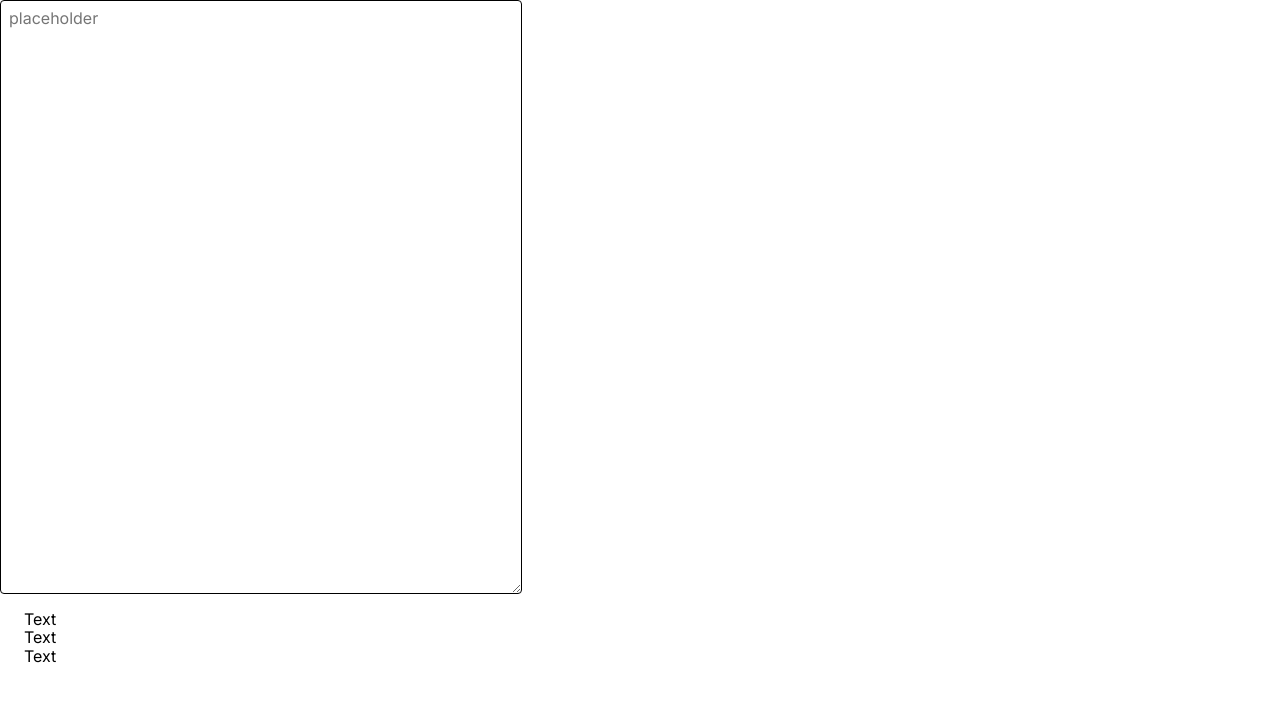
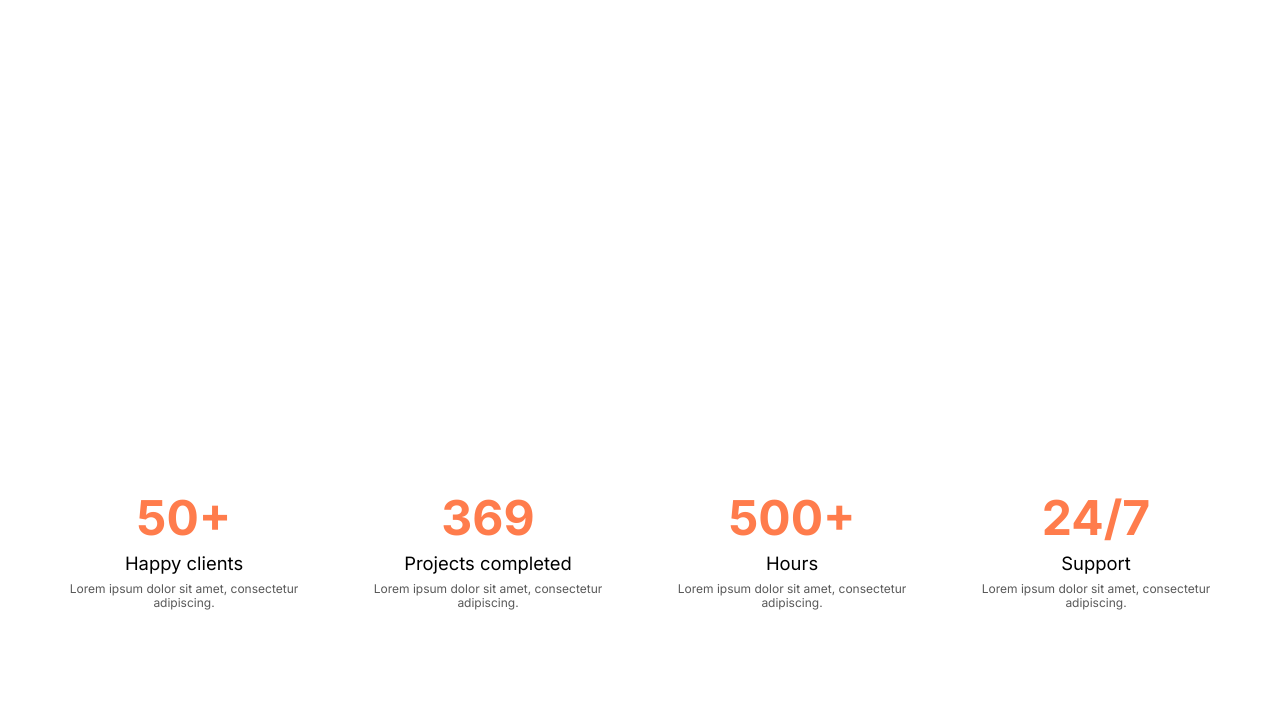
Before and after one commit to hanw/Tepid-Known-Barracuda-Angular, an Angular app: page / in a window 1280 px wide. Shown: the top 702 px of the page. Built offline with nearby package versions, Linux system fonts and the light colour scheme.

Commit message:
Commit from TeleportHQ

```diff
--- a/package.json
+++ b/package.json
@@ -20,7 +20,8 @@
     "core-js": "~3.0.1",
     "rxjs": "~6.6.0",
     "tslib": "^2.1.0",
-    "zone.js": "~0.11.4"
+    "zone.js": "~0.11.4",
+    "@lottiefiles/lottie-player": "1.6.0"
   },
   "devDependencies": {
     "@angular-devkit/build-angular": "^14.0.0",
--- a/src/app/pages/home/home.component.css
+++ b/src/app/pages/home/home.component.css
@@ -6,15 +6,141 @@
   display: flex;
   overflow: auto;
   min-height: 100vh;
-  align-items: flex-start;
+  align-items: center;
   flex-direction: column;
   justify-content: center;
 }
-.home-textarea {
-  width: 522px;
-  height: 594px;
+.home-lottie-node {
+  width: 300px;
+  height: 300px;
 }
-.home-ul {
-  width: 215px;
-  height: 651px;
+.home-stats {
+  display: grid;
+  padding: var(--dl-space-space-threeunits);
+  grid-gap: var(--dl-space-space-twounits);
+  max-width: var(--dl-size-size-maxwidth);
+  align-self: center;
+  grid-template-columns: 1fr 1fr 1fr 1fr;
 }
+.home-stat {
+  display: flex;
+  align-items: center;
+  flex-direction: column;
+}
+.home-text {
+  color: #FF7C4C;
+  font-size: 3rem;
+}
+.home-text03 {
+  font-size: 1.15rem;
+  margin-top: var(--dl-space-space-halfunit);
+  text-align: center;
+}
+.home-text04 {
+  color: var(--dl-color-gray-500);
+  font-size: 0.75rem;
+  margin-top: var(--dl-space-space-halfunit);
+  text-align: center;
+}
+.home-stat1 {
+  display: flex;
+  align-items: center;
+  flex-direction: column;
+}
+.home-text05 {
+  color: #FF7C4C;
+  font-size: 3rem;
+}
+.home-text07 {
+  font-size: 1.15rem;
+  margin-top: var(--dl-space-space-halfunit);
+  text-align: center;
+}
+.home-text08 {
+  color: var(--dl-color-gray-500);
+  font-size: 0.75rem;
+  margin-top: var(--dl-space-space-halfunit);
+  text-align: center;
+}
+.home-stat2 {
+  display: flex;
+  align-items: center;
+  flex-direction: column;
+}
+.home-text09 {
+  color: #FF7C4C;
+  font-size: 3rem;
+}
+.home-text12 {
+  font-size: 1.15rem;
+  margin-top: var(--dl-space-space-halfunit);
+  text-align: center;
+}
+.home-text13 {
+  color: var(--dl-color-gray-500);
+  font-size: 0.75rem;
+  margin-top: var(--dl-space-space-halfunit);
+  text-align: center;
+}
+.home-stat3 {
+  display: flex;
+  align-items: center;
+  flex-direction: column;
+}
+.home-text14 {
+  color: #FF7C4C;
+  font-size: 3rem;
+}
+.home-text16 {
+  font-size: 1.15rem;
+  margin-top: var(--dl-space-space-halfunit);
+  text-align: center;
+}
+.home-text17 {
+  color: var(--dl-color-gray-500);
+  font-size: 0.75rem;
+  margin-top: var(--dl-space-space-halfunit);
+  text-align: center;
+}
+@media(max-width: 991px) {
+  .home-text {
+    text-align: center;
+  }
+  .home-text05 {
+    text-align: center;
+  }
+  .home-text09 {
+    text-align: center;
+  }
+  .home-text14 {
+    text-align: center;
+  }
+}
+@media(max-width: 767px) {
+  .home-stats {
+    padding-left: var(--dl-space-space-twounits);
+    padding-right: var(--dl-space-space-twounits);
+    grid-template-columns: 1fr 1fr;
+  }
+  .home-text03 {
+    text-align: center;
+  }
+  .home-text07 {
+    text-align: center;
+  }
+  .home-text12 {
+    text-align: center;
+  }
+  .home-text16 {
+    text-align: center;
+  }
+}
+@media(max-width: 479px) {
+  .home-stats {
+    padding-top: var(--dl-space-space-twounits);
+    padding-left: var(--dl-space-space-unit);
+    padding-right: var(--dl-space-space-unit);
+    padding-bottom: var(--dl-space-space-twounits);
+    grid-template-columns: 1fr;
+  }
+}
--- a/src/app/pages/home/home.component.html
+++ b/src/app/pages/home/home.component.html
@@ -1,8 +1,45 @@
 <div class="home-container">
-  <textarea placeholder="placeholder" class="home-textarea textarea"></textarea>
-  <ul class="home-ul list">
-    <li class="list-item"><span>Text</span></li>
-    <li class="list-item"><span>Text</span></li>
-    <li class="list-item"><span>Text</span></li>
-  </ul>
+  <lottie-player
+    src="https://presentation-website-assets.teleporthq.io/features/lottie.json"
+    autoplay
+    speed="1"
+    background="transparent"
+    class="home-lottie-node"
+  ></lottie-player>
+  <div class="home-stats">
+    <div class="home-stat">
+      <h1 class="home-text">
+        <span>50</span>
+        <span>+</span>
+      </h1>
+      <span class="home-text03">Happy clients</span>
+      <span class="home-text04">
+        Lorem ipsum dolor sit amet, consectetur adipiscing.
+      </span>
+    </div>
+    <div class="home-stat1">
+      <h1 class="home-text05"><span>369</span></h1>
+      <span class="home-text07">Projects completed</span>
+      <span class="home-text08">
+        Lorem ipsum dolor sit amet, consectetur adipiscing.
+      </span>
+    </div>
+    <div class="home-stat2">
+      <h1 class="home-text09">
+        <span>500</span>
+        <span>+</span>
+      </h1>
+      <span class="home-text12">Hours</span>
+      <span class="home-text13">
+        Lorem ipsum dolor sit amet, consectetur adipiscing.
+      </span>
+    </div>
+    <div class="home-stat3">
+      <h1 class="home-text14"><span>24/7</span></h1>
+      <span class="home-text16">Support</span>
+      <span class="home-text17">
+        Lorem ipsum dolor sit amet, consectetur adipiscing.
+      </span>
+    </div>
+  </div>
 </div>
--- a/src/app/pages/home/home.module.ts
+++ b/src/app/pages/home/home.module.ts
@@ -1,6 +1,8 @@
 import { NgModule, CUSTOM_ELEMENTS_SCHEMA } from '@angular/core'
 import { RouterModule } from '@angular/router'
 import { CommonModule } from '@angular/common'
+
+import '@lottiefiles/lottie-player'
 
 import { ComponentsModule } from '../../components/components.module'
 import { Home } from './home.component'
```
